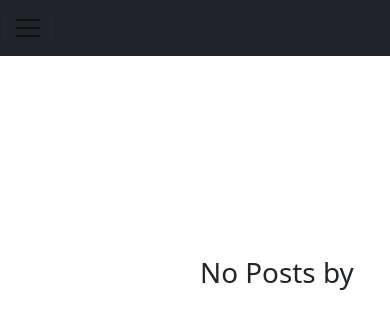
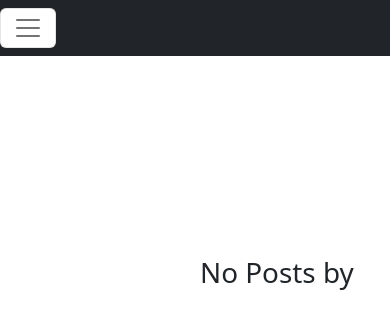
Before and after one commit to mehdialam20002/blogProject, a Django app: page /mypost/ in a window 390 px wide. Shown: the top 329 px of the page. Run offline with Django 3.2, Linux system fonts and the light colour scheme; data comes from the database, SQL or seed files in the repository; both versions use the stored data as it was after the commit.

Commit message:
all responsive

```diff
--- a/wesapp/templates/home.html
+++ b/wesapp/templates/home.html
@@ -29,10 +29,14 @@
 
         <nav class="navbar navbar-expand-lg bg-dark">
 
-            <button class="navbar-toggler" type="button" data-bs-toggle="collapse" data-bs-target="#navbarSupportedContent" aria-controls="navbarSupportedContent" aria-expanded="false" aria-label="Toggle navigation">
+            <button class="navbar-toggler bg-white " type="button" data-bs-toggle="collapse" data-bs-target="#navbarSupportedContent" aria-controls="navbarSupportedContent" aria-expanded="false" aria-label="Toggle navigation">
+
               <span class="navbar-toggler-icon"></span>
+
             </button>
+
             <div class="collapse navbar-collapse" id="navbarSupportedContent">
+
               <ul class="navbar-nav me-auto mb-2 mb-lg-0">
 
           <li><a href="/" class="nav-link text-white  link-success px-4 "  >
@@ -77,7 +81,7 @@
 
       <nav class="navbar navbar-expand-lg bg-dark">
 
-        <button class="navbar-toggler" type="button" data-bs-toggle="collapse" data-bs-target="#navbarSupportedContent" aria-controls="navbarSupportedContent" aria-expanded="false" aria-label="Toggle navigation">
+        <button class="navbar-toggler bg-white" type="button" data-bs-toggle="collapse" data-bs-target="#navbarSupportedContent" aria-controls="navbarSupportedContent" aria-expanded="false" aria-label="Toggle navigation">
           <span class="navbar-toggler-icon"></span>
         </button>
         <div class="collapse navbar-collapse" id="navbarSupportedContent">
```
Also changed, not shown: db.sqlite3.
